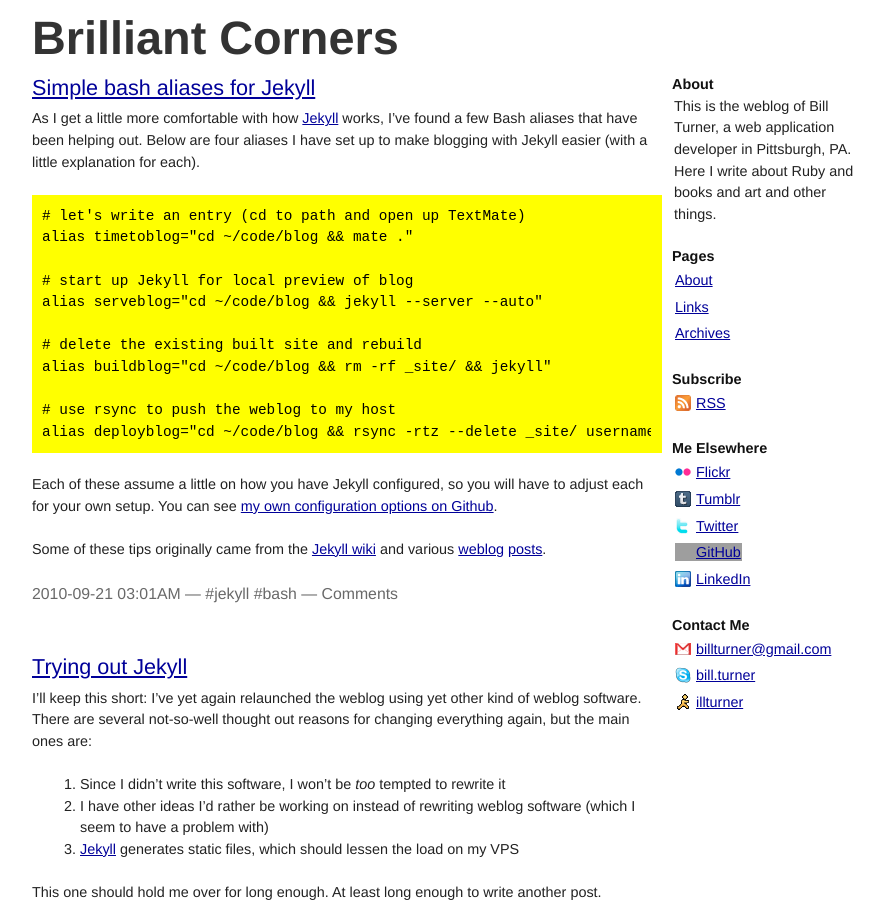
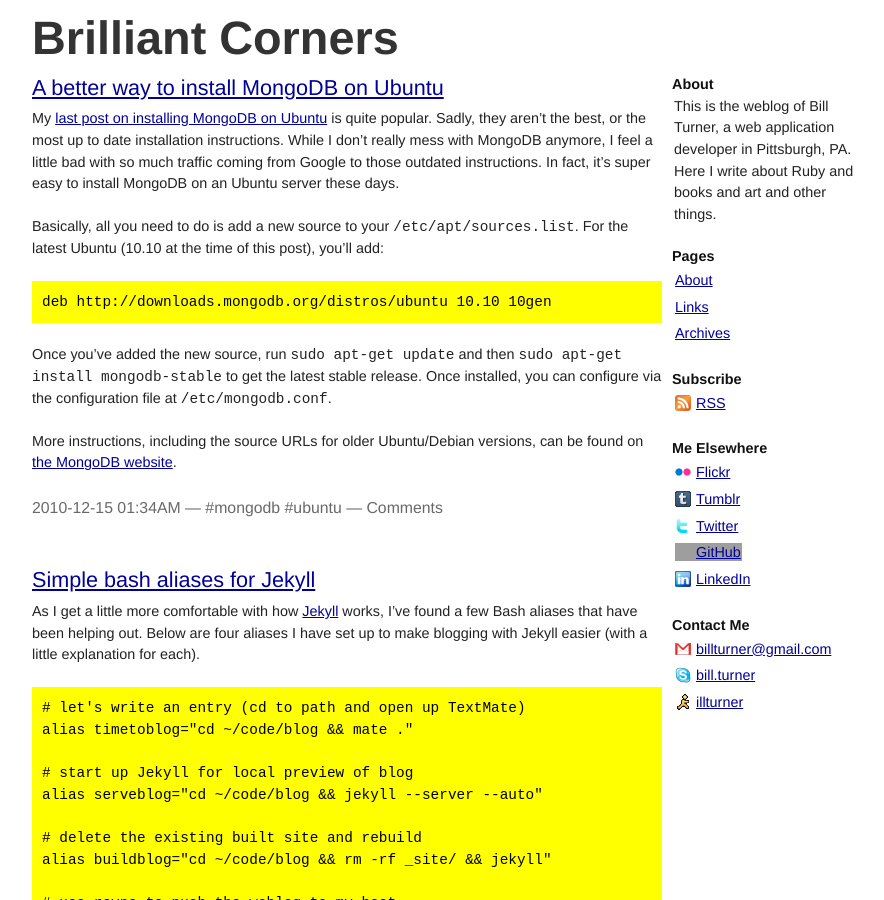
Before and after one commit to billturner/old_kindofblue_com, a Jekyll site: the page built from index.html, in a window 1280 px wide and 900 px high. Shown: the whole window, without its empty margins (133-1017 px from the left). Built offline with Jekyll 4.4.1, drawn with Linux system fonts in a browser that asks for light colours; nearby versions of some CDN libraries; Markdown is read by kramdown in place of the engine named in the settings; the list of posts is cut into pages by our own code; comment, search, counter and statistics services are not loaded; some of the changed text lies outside the part shown; grey boxes are pictures that could not be loaded.

Commit message:
Added new post for mongo installation instructions

```diff
--- a/_includes/disqus.html
+++ b/_includes/disqus.html
@@ -4,9 +4,9 @@
     var links = document.getElementsByTagName('a');
     var query = '?';
     for(var i = 0; i < links.length; i++) {
-    if(links[i].href.indexOf('#disqus_thread') >= 0) {
-      query += 'url' + i + '=' + encodeURIComponent(links[i].href) + '&';
-    }
+      if(links[i].href.indexOf('#disqus_thread') >= 0) {
+        query += 'url' + i + '=' + encodeURIComponent(links[i].href) + '&';
+      }
     }
     document.write('<script charset="utf-8" type="text/javascript" src="http://disqus.com/forums/brilliantcorners/get_num_replies.js' + query + '"></' + 'script>');
   })();
--- a/_posts/2010/01/2010-01-31-installing-mongodb-on-ubuntu.markdown
+++ b/_posts/2010/01/2010-01-31-installing-mongodb-on-ubuntu.markdown
@@ -7,6 +7,8 @@
 - mongodb
 - ubuntu
 ---
+**EDIT: Please take a look at [some updated instructions](http://brilliantcorners.org/2010/12/a-better-way-to-install-mongodb "A new post on installing MongoDB on Ubuntu"). The information here is a bit out of date, and makes things a _lot_ harder than it needs to be.**
+
 There are already a few installation tutorials for getting [MongoDB](http://www.mongodb.org/ "The MongoDB home page") up and running on an Ubuntu server, but each either left a step or two out, or their suggested setup wasn't what I was looking for, so I'm sharing my own tips. But, a few notes first:
 
 1. These instructions are how I installed MongoDB on Ubuntu 8.10 (Intrepid Ibex)
--- /dev/null
+++ b/_posts/2010/12/2010-12-14-a-better-way-to-install-mongodb.markdown
@@ -0,0 +1,18 @@
+---
+layout: post
+date: 2010-12-14T20:34:51-05:00
+title: A better way to install MongoDB on Ubuntu
+excerpt: An update to the other instructions here on the site
+tags:
+- mongodb
+- ubuntu
+---
+My [last post on installing MongoDB on Ubuntu](http://brilliantcorners.org/2010/01/installing-mongodb-on-ubuntu/ "My previous MongoDB on Ubuntu archive post") is quite popular. Sadly, they aren't the best, or the most up to date installation instructions. While I don't really mess with MongoDB anymore, I feel a little bad with so much traffic coming from Google to those outdated instructions. In fact, it's super easy to install MongoDB on an Ubuntu server these days.
+
+Basically, all you need to do is add a new source to your `/etc/apt/sources.list`. For the latest Ubuntu (10.10 at the time of this post), you'll add:
+
+    deb http://downloads.mongodb.org/distros/ubuntu 10.10 10gen
+
+Once you've added the new source, run `sudo apt-get update` and then `sudo apt-get install mongodb-stable` to get the latest stable release. Once installed, you can configure via the configuration file at `/etc/mongodb.conf`.
+
+More instructions, including the source URLs for older Ubuntu/Debian versions, can be found on [the MongoDB website](http://www.mongodb.org/display/DOCS/Ubuntu+and+Debian+packages "Ubuntu and Debian package instructions on the MongoDB website").
```
